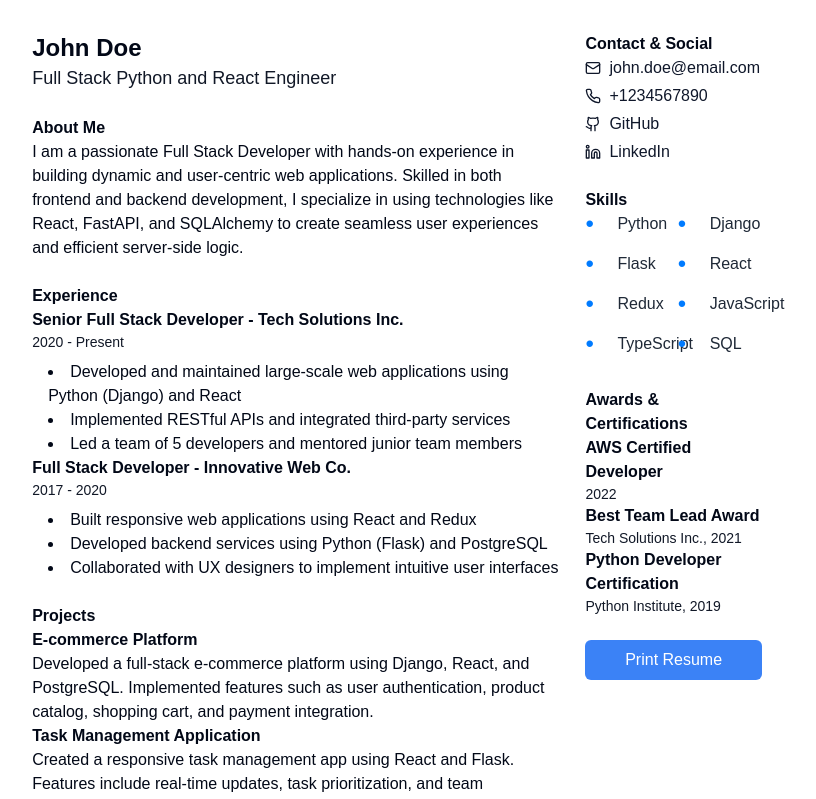
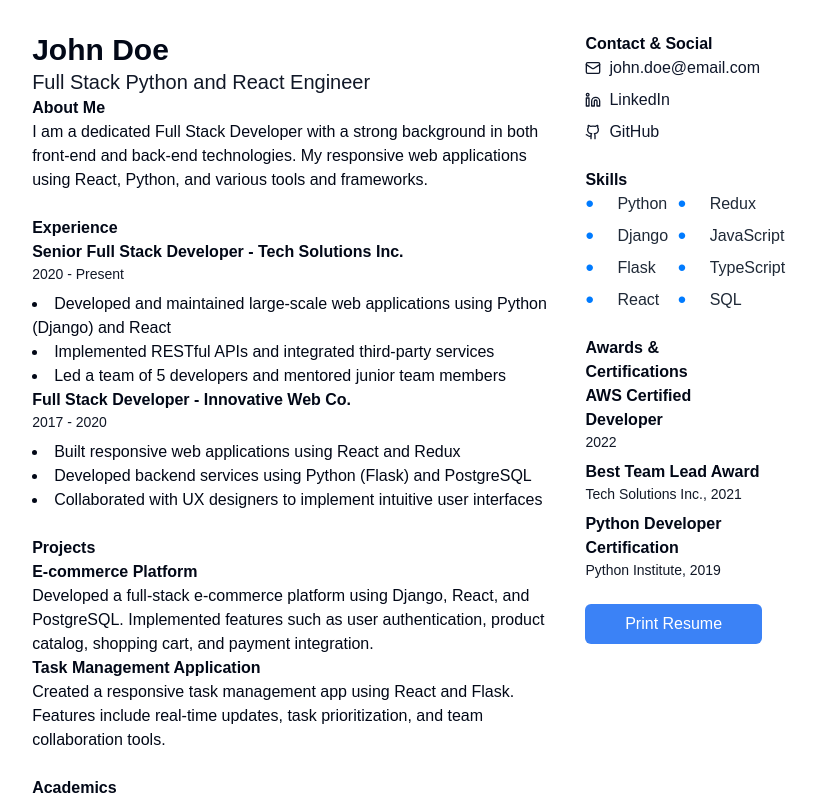
Before and after one commit to gokul-1998/resume_builder, a React (Vite) app in the folder Resume_build/: page / in a window 1280 px wide. Shown: the top 799 px of the page, without its empty margins (243-1059 px from the left). Built offline with nearby package versions, Linux system fonts and the light colour scheme.

Commit message:
date time words fixed

```diff
--- a/Resume_build/src/App.css
+++ b/Resume_build/src/App.css
@@ -1,11 +1,12 @@
 /* Base styles */
 #root {
-  max-width: 210mm; /* A4 width in millimeters */
+  max-width: 210mm; /* A4 width in millimeters for print */
   margin: 0 auto;
   padding: 2rem;
-  text-align: left; /* Align text to the left */
-  font-family: Arial, sans-serif; /* Change font if needed */
-  box-sizing: border-box; /* Include padding and border in element's total width and height */
+  text-align: left;
+  font-family: Arial, sans-serif; /* Common font family */
+  box-sizing: border-box; /* Include padding and border in total width and height */
+  min-height: 100vh; /* Ensure the full height is covered */
 }
 
 /* Container styles */
@@ -28,7 +29,7 @@
 }
 
 .gap-6 {
-  gap: 1.5rem; /* Adjust gap between sections if needed */
+  gap: 1.5rem; /* Adjust gap between sections */
 }
 
 .md\:w-3\/4 {
@@ -64,7 +65,7 @@
 
 /* Contact & Social section */
 .text-primary {
-  color: #007bff; /* Adjust color if needed */
+  color: #007bff; /* Bootstrap primary color */
 }
 
 .hover\:underline:hover {
@@ -105,7 +106,7 @@
   content: '•'; /* Dotted bullet character */
   position: absolute;
   left: 0; /* Align bullet to the left */
-  color: #007bff; /* Adjust color if needed */
+  color: #007bff; /* Bootstrap primary color for bullets */
   font-size: 1.5rem; /* Adjust size if needed */
   line-height: 1; /* Ensure vertical alignment */
   top: 0; /* Align bullet vertically */
@@ -113,17 +114,84 @@
 
 /* Print Styles */
 @media print {
+  body, html {
+    margin: 0;
+    padding: 0;
+    height: 100%;
+    box-sizing: border-box;
+    overflow: hidden; /* Prevent scrolling */
+  }
+
+  #root {
+    width: 100%;
+    padding: 1rem;
+    min-height: 100vh; /* Full height of the page */
+  }
+
+  /* Hide browser print headers and footers */
+  header, footer {
+    display: none;
+  }
+
+  /* Hide print button and other non-printable elements */
+  .print\:hidden {
+    display: none !important;
+  }
+
+  .flex {
+    display: flex;
+    flex-direction: row;
+    flex-wrap: nowrap; /* Prevent content from wrapping to the next line */
+  }
+
+  .md\\:w-3\\/4 {
+    width: 75%;
+    max-width: 75%;
+  }
+
+  .md\\:w-1\\/4 {
+    width: 25%;
+    max-width: 25%;
+  }
+
   .skill-item::before {
     content: '•'; /* Ensure bullet appears in print */
-    font-size: 1.2rem; /* Adjust size for print */
+    font-size: 1rem; /* Adjust size for print */
   }
 
-  /* Ensure consistent styling and layout for print */
   ul {
-    list-style-type: none; /* Remove default bullets */
+    list-style-type: none; /* Remove default bullets in print */
   }
 
   .skill-item {
     padding-left: 1.5rem; /* Adjust space for bullet in print */
   }
+
+  /* Prevent page breaks inside sections */
+  h1, h2, h3, p, ul, div {
+    page-break-inside: avoid;
+  }
+
+  /* Adjust font sizes for printing */
+  h1 {
+    font-size: 18pt;
+  }
+
+  h2 {
+    font-size: 14pt;
+  }
+
+  p, li {
+    font-size: 10pt;
+  }
+
+  /* Hide unwanted elements like headers and footers */
+  header, footer {
+    display: none;
+  }
+
+  /* Hide the date and time */
+  @page {
+    margin: 0.5in;
+  }
 }
--- a/Resume_build/src/components/resume.jsx
+++ b/Resume_build/src/components/resume.jsx
@@ -1,5 +1,5 @@
 import { Github, Linkedin, Mail, Phone } from 'lucide-react';
-import resumeData from '../components/resumeData.json'; // Adjust the path if necessary
+import { Badge } from '@/components/ui/badge'; // Adjust the path if necessary
 
 export default function Resume() {
   const handlePrint = () => {
@@ -11,54 +11,66 @@ export default function Resume() {
       <div className="flex flex-col md:flex-row gap-6">
         {/* Left side - 75% */}
         <div className="md:w-3/4 space-y-6">
-          {/* Personal Info */}
           <div>
-            <h1 className="text-2xl font-bold">{resumeData.personalInfo.name}</h1>
-            <p className="text-lg text-gray-900">{resumeData.personalInfo.title}</p>
-          </div>
-
+            <h1 className="text-3xl font-bold">John Doe</h1>
+            <p className="text-xl text-gray-900">Full Stack Python and React Engineer</p>
             {/* About Me */}
             <div>
               <h2 className="font-semibold">About Me</h2>
-            <p>{resumeData.aboutMe}</p>
+              <p>
+                I am a dedicated Full Stack Developer with a strong background in both front-end and back-end technologies. My responsive web applications using React, Python, and various tools and frameworks.
+              </p>
             </div>
-
+          </div>
           {/* Experience */}
           <div>
             <h2 className="font-semibold">Experience</h2>
-            {resumeData.experience.map((job, index) => (
-              <div key={index}>
-                <h3 className="font-semibold">{job.role} - {job.company}</h3>
-                <p className="text-sm text-gray-900">{job.duration}</p>
-                <ul className="list-disc list-inside ml-4 mt-2">
-                  {job.responsibilities.map((item, idx) => (
-                    <li key={idx}>{item}</li>
-                  ))}
+            <div>
+              <h3 className="font-semibold">Senior Full Stack Developer - Tech Solutions Inc.</h3>
+              <p className="text-sm text-gray-900">2020 - Present</p>
+              <ul className="list-disc list-inside mt-2">
+                <li>Developed and maintained large-scale web applications using Python (Django) and React</li>
+                <li>Implemented RESTful APIs and integrated third-party services</li>
+                <li>Led a team of 5 developers and mentored junior team members</li>
               </ul>
             </div>
-            ))}
+            <div>
+              <h3 className="font-semibold">Full Stack Developer - Innovative Web Co.</h3>
+              <p className="text-sm text-gray-900">2017 - 2020</p>
+              <ul className="list-disc list-inside mt-2">
+                <li>Built responsive web applications using React and Redux</li>
+                <li>Developed backend services using Python (Flask) and PostgreSQL</li>
+                <li>Collaborated with UX designers to implement intuitive user interfaces</li>
+              </ul>
             </div>
-
+          </div>
           {/* Projects */}
           <div>
             <h2 className="font-semibold">Projects</h2>
-            {resumeData.projects.map((project, index) => (
-              <div key={index}>
-                <h3 className="font-semibold">{project.name}</h3>
-                <p>{project.description}</p>
+            <div>
+              <h3 className="font-semibold">E-commerce Platform</h3>
+              <p>
+                Developed a full-stack e-commerce platform using Django, React, and PostgreSQL. Implemented features such as user authentication, product catalog, shopping cart, and payment integration.
+              </p>
             </div>
-            ))}
+            <div>
+              <h3 className="font-semibold">Task Management Application</h3>
+              <p>
+                Created a responsive task management app using React and Flask. Features include real-time updates, task prioritization, and team collaboration tools.
+              </p>
             </div>
-
+          </div>
           {/* Academics */}
           <div>
             <h2 className="font-semibold">Academics</h2>
-            {resumeData.academics.map((degree, index) => (
-              <div key={index}>
-                <h3 className="font-semibold">{degree.degree}</h3>
-                <p className="text-sm text-gray-900">{degree.institution} - {degree.year}</p>
+            <div>
+              <h3 className="font-semibold">Master of Science in Computer Science</h3>
+              <p className="text-sm text-gray-900">University of Technology - 2017</p>
             </div>
-            ))}
+            <div>
+              <h3 className="font-semibold">Bachelor of Science in Software Engineering</h3>
+              <p className="text-sm text-gray-900">State University - 2015</p>
+            </div>
           </div>
         </div>
 
@@ -67,44 +79,54 @@ export default function Resume() {
           {/* Contact & Social */}
           <div>
             <h2 className="font-semibold">Contact & Social</h2>
-            <div className="space-y-1">
-              <a href={`mailto:${resumeData.personalInfo.contact.email}`} className="flex items-center gap-2 text-primary hover:underline">
-                <Mail className="w-4 h-4" /> {resumeData.personalInfo.contact.email}
+            <div className="space-y-2">
+              <a href="mailto:john.doe@email.com" className="flex items-center gap-2 text-primary hover:underline">
+                <Mail className="w-4 h-4" /> john.doe@email.com
               </a>
-              <a href={`tel:${resumeData.personalInfo.contact.phone}`} className="flex items-center gap-2 text-primary hover:underline">
-                <Phone className="w-4 h-4" /> {resumeData.personalInfo.contact.phone}
+              <a href="https://linkedin.com/in/johndoe" className="flex items-center gap-2 text-primary hover:underline">
+                <Linkedin className="w-4 h-4" /> LinkedIn
               </a>
-              <a href={resumeData.personalInfo.contact.github} className="flex items-center gap-2 text-primary hover:underline">
+              <a href="https://github.com/johndoe" className="flex items-center gap-2 text-primary hover:underline">
                 <Github className="w-4 h-4" /> GitHub
-              </a>
-              <a href={resumeData.personalInfo.contact.linkedin} className="flex items-center gap-2 text-primary hover:underline">
-                <Linkedin className="w-4 h-4" /> LinkedIn
               </a>
             </div>
           </div>
-
           {/* Skills */}
           <div>
             <h2 className="font-semibold">Skills</h2>
-            <ul className="grid grid-cols-2 gap-2">
-              {resumeData.skills.map((skill, index) => (
-                <li key={index} className="skill-item text-gray-800">{skill}</li>
-              ))}
+            <div className="grid grid-cols-2 gap-2">
+              <ul className="space-y-2">
+                <li className="skill-item text-gray-800">Python</li>
+                <li className="skill-item text-gray-800">Django</li>
+                <li className="skill-item text-gray-800">Flask</li>
+                <li className="skill-item text-gray-800">React</li>
+              </ul>
+              <ul className="space-y-2">
+                <li className="skill-item text-gray-800">Redux</li>
+                <li className="skill-item text-gray-800">JavaScript</li>
+                <li className="skill-item text-gray-800">TypeScript</li>
+                <li className="skill-item text-gray-800">SQL</li>
               </ul>
             </div>
-
-          {/* Awards & Certifications */}
+          </div>
           <div>
             <h2 className="font-semibold">Awards & Certifications</h2>
-            {resumeData.awardsAndCertifications.map((award, index) => (
-              <div key={index}>
-                <h3 className="font-semibold">{award.name}</h3>
-                <p className="text-sm text-gray-900">{award.issuer ? `${award.issuer}, ` : ''}{award.year}</p>
+            <div className="space-y-2">
+              <div>
+                <h3 className="font-semibold">AWS Certified Developer</h3>
+                <p className="text-sm text-gray-900">2022</p>
               </div>
-            ))}
+              <div>
+                <h3 className="font-semibold">Best Team Lead Award</h3>
+                <p className="text-sm text-gray-900">Tech Solutions Inc., 2021</p>
               </div>
-
-          {/* Print button */}
+              <div>
+                <h3 className="font-semibold">Python Developer Certification</h3>
+                <p className="text-sm text-gray-900">Python Institute, 2019</p>
+              </div>
+            </div>
+          </div>
+          {/* Print button after Awards & Certifications */}
           <div className="mt-4 print:hidden">
             <button
               onClick={handlePrint}
@@ -115,7 +137,6 @@ export default function Resume() {
           </div>
         </div>
       </div>
-
       {/* Print Styles */}
       <style jsx>{`
         @media print {
@@ -125,85 +146,46 @@ export default function Resume() {
             box-sizing: border-box;
             height: auto;
           }
-
+          /* Ensure two-column layout is maintained on print */
           .container {
             width: 100%;
             margin: 0;
             padding: 0;
           }
-
           .flex {
             display: flex;
             flex-direction: row;
-            flex-wrap: wrap;
           }
-
-          .md\\:w-3\\/4 {
+          .md\\:w-3\\/4, .md\\:w-1\\/4 {
             width: 75%;
-          }
-
-          .md\\:w-1\\/4 {
             width: 25%;
           }
-
           /* Prevent page breaks inside sections */
           h1, h2, h3, p, ul, div {
             page-break-inside: avoid;
           }
-
-          /* Adjust font sizes for printing */
+          /* Adjust font sizes and layout for printing */
           h1 {
-            font-size: 20pt;
+            font-size: 24pt;
           }
-
           h2 {
-            font-size: 14pt;
+            font-size: 18pt;
           }
-
           p, li {
-            font-size: 10pt;
+            font-size: 12pt;
           }
-
-          /* Hide print button and unwanted elements */
-          .print\\:hidden {
+          /* Hide print button on print */
+          .print:hidden {
             display: none;
           }
-
-          header, footer, .no-print {
-            display: none !important;
+          /* Fix unwanted headers (like date and time) from showing */
+          @page {
+            margin: 0;
           }
-
-          /* Adjust spacing for print */
-          .space-y-6 > *:not(:first-child) {
-            margin-top: 0.75rem; /* Adjusted for more uniform spacing */
-          }
-
-          .space-y-1 > *:not(:first-child) {
-            margin-top: 0.25rem; /* Adjusted for more uniform spacing */
-          }
-
-          /* Skills list adjustment */
+          /* Ensure skills align properly */
           .grid {
             display: grid;
             grid-template-columns: 1fr 1fr;
-            gap: 1rem; /* Adjust gap if needed */
-          }
-
-          /* Prevent icon overflow */
-          .flex .w-4, .flex .h-4 {
-            max-width: 20px;
-            max-height: 20px;
-            overflow: hidden;
-          }
-
-          /* Fix page overflow */
-          .container {
-            overflow: hidden;
-          }
-
-          /* Adjust page margins */
-          @page {
-            margin: 0.5in;
           }
         }
       `}</style>
--- a/Resume_build/src/components/resumeData.json
+++ b/Resume_build/src/components/resumeData.json
@@ -1,18 +1,11 @@
 {
     "personalInfo": {
       "name": "John Doe",
-    "title": "Full Stack Python and React Engineer",
-    "contact": {
-      "email": "john.doe@email.com",
-      "phone": "+1234567890",
-      "github": "https://github.com/johndoe",
-      "linkedin": "https://linkedin.com/in/johndoe"
-    }
+      "title": "Full Stack Python and React Engineer"
     },
-  "aboutMe": "I am a passionate Full Stack Developer with hands-on experience in building dynamic and user-centric web applications. Skilled in both frontend and backend development, I specialize in using technologies like React, FastAPI, and SQLAlchemy to create seamless user experiences and efficient server-side logic. ",
     "experience": [
       {
-      "role": "Senior Full Stack Developer",
+        "title": "Senior Full Stack Developer",
         "company": "Tech Solutions Inc.",
         "duration": "2020 - Present",
         "responsibilities": [
@@ -22,7 +15,7 @@
         ]
       },
       {
-      "role": "Full Stack Developer",
+        "title": "Full Stack Developer",
         "company": "Innovative Web Co.",
         "duration": "2017 - 2020",
         "responsibilities": [
@@ -34,14 +27,15 @@
     ],
     "projects": [
       {
-      "name": "E-commerce Platform",
+        "title": "E-commerce Platform",
         "description": "Developed a full-stack e-commerce platform using Django, React, and PostgreSQL. Implemented features such as user authentication, product catalog, shopping cart, and payment integration."
       },
       {
-      "name": "Task Management Application",
+        "title": "Task Management Application",
         "description": "Created a responsive task management app using React and Flask. Features include real-time updates, task prioritization, and team collaboration tools."
       }
     ],
+    "aboutMe": "I am a dedicated Full Stack Developer with a strong background in both front-end and back-end technologies. My expertise lies in crafting dynamic and responsive web applications using React, Python, and various modern tools and frameworks. With a passion for building intuitive user interfaces and scalable back-end systems, I bring a holistic approach to software development.",
     "academics": [
       {
         "degree": "Master of Science in Computer Science",
@@ -54,6 +48,20 @@
         "year": "2015"
       }
     ],
+    "contact": [
+      {
+        "type": "email",
+        "value": "john.doe@email.com"
+      },
+      {
+        "type": "linkedin",
+        "value": "https://linkedin.com/in/johndoe"
+      },
+      {
+        "type": "github",
+        "value": "https://github.com/johndoe"
+      }
+    ],
     "skills": [
       "Python",
       "Django",
@@ -64,19 +72,19 @@
       "TypeScript",
       "SQL"
     ],
-  "awardsAndCertifications": [
+    "awards": [
       {
-      "name": "AWS Certified Developer",
+        "title": "AWS Certified Developer",
         "year": "2022"
       },
       {
-      "name": "Best Team Lead Award",
-      "issuer": "Tech Solutions Inc.",
+        "title": "Best Team Lead Award",
+        "organization": "Tech Solutions Inc.",
         "year": "2021"
       },
       {
-      "name": "Python Developer Certification",
-      "issuer": "Python Institute",
+        "title": "Python Developer Certification",
+        "organization": "Python Institute",
         "year": "2019"
       }
     ]
```
Lines whose indentation alone changed are shown as unchanged.
